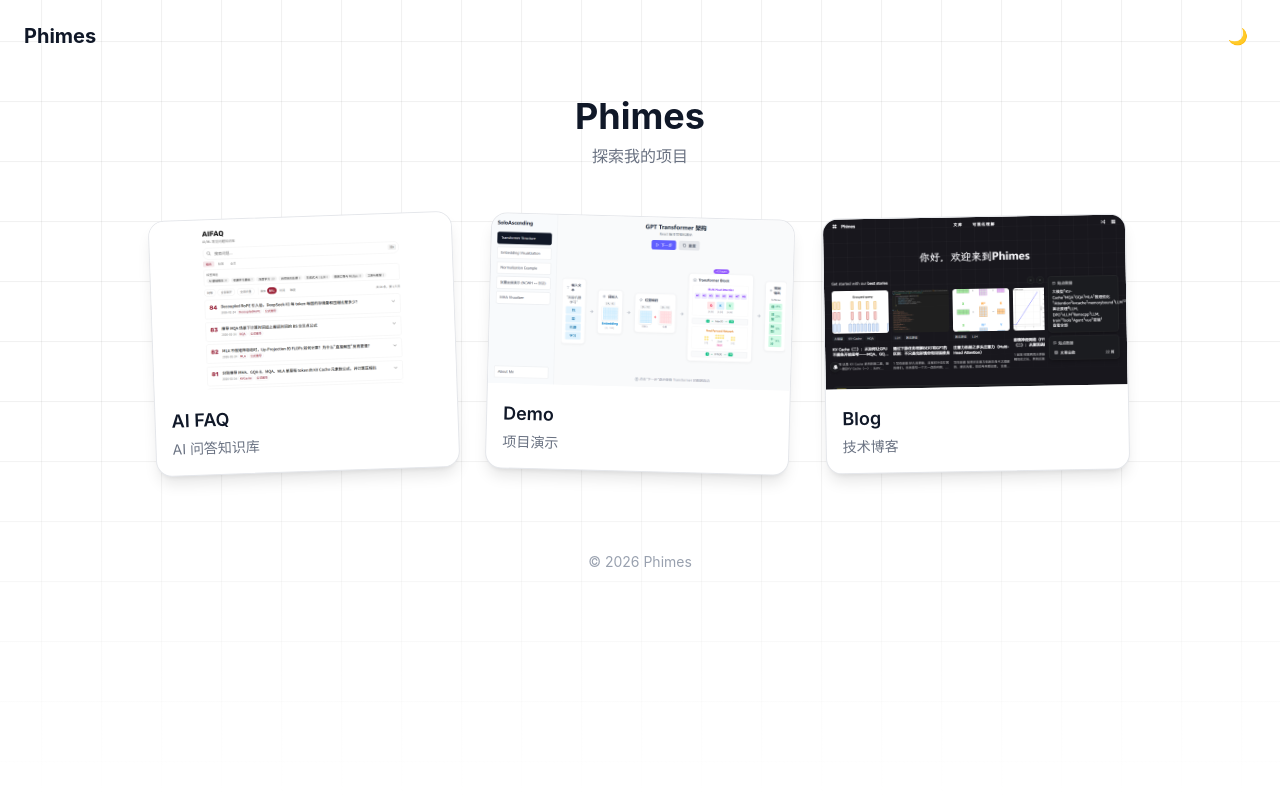
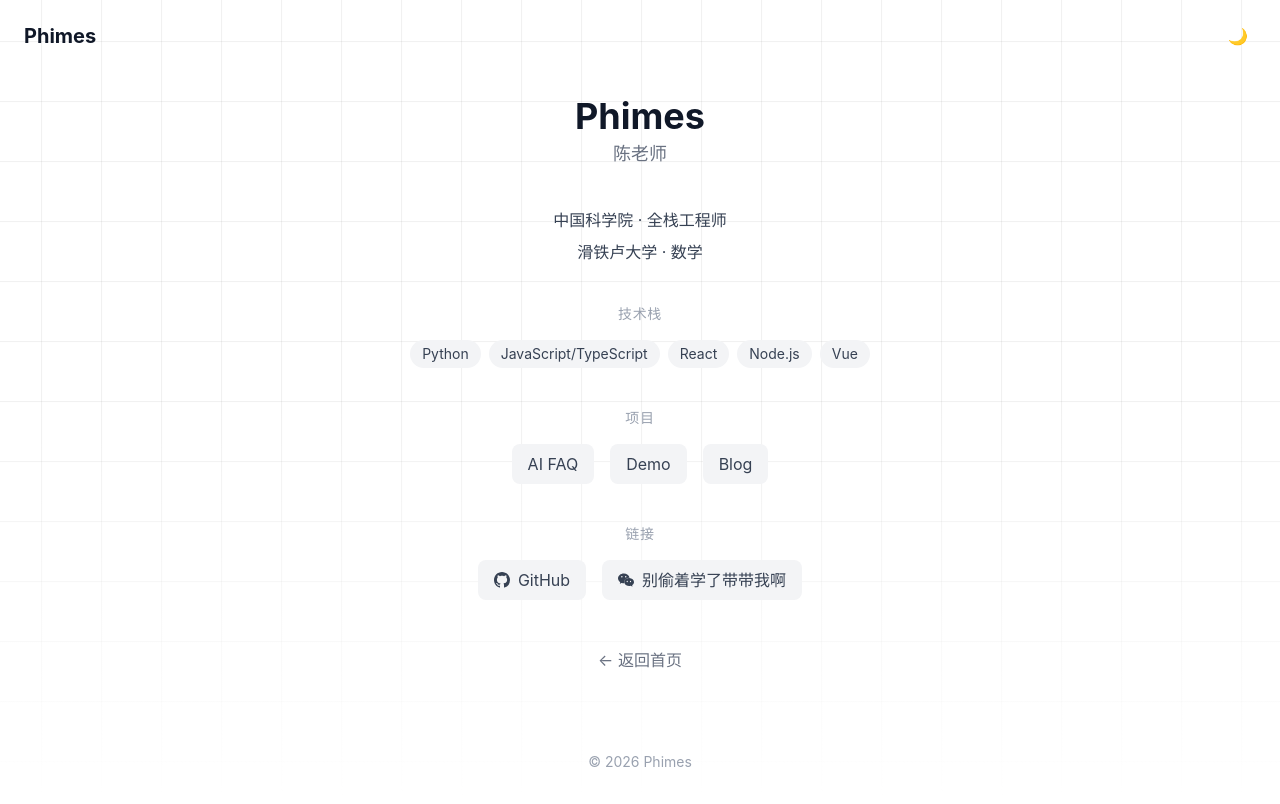
Before and after one commit to re0phimes/phimespace, a React (Vite) app: page /about in a window 1280 px wide. Built offline with nearby package versions, Linux system fonts and the light colour scheme.

Commit message:
feat: add About page with routing and typewriter "了解更多" link
- Add React Router with / and /about routes
- About page: personal info, tech stack badges, projects, GitHub & 公众号 links
- Intro component shows "了解更多" after typewriter finishes
- Extract Home page component

```diff
--- a/package.json
+++ b/package.json
@@ -11,7 +11,8 @@
   },
   "dependencies": {
     "react": "^19.2.0",
-    "react-dom": "^19.2.0"
+    "react-dom": "^19.2.0",
+    "react-router-dom": "^7.13.1"
   },
   "devDependencies": {
     "@eslint/js": "^9.39.1",
--- a/src/App.jsx
+++ b/src/App.jsx
@@ -1,34 +1,24 @@
+import { BrowserRouter, Routes, Route } from 'react-router-dom'
 import { useDarkMode } from './hooks/useDarkMode'
 import { GridBackground } from './components/GridBackground'
 import { Navbar } from './components/Navbar'
-import { SiteCard } from './components/SiteCard'
-import { sites } from './data/sites'
+import { Home } from './pages/Home'
+import { About } from './pages/About'
 
 function App() {
   const [dark, setDark] = useDarkMode()
   return (
-    <>
+    <BrowserRouter>
       <GridBackground />
       <Navbar dark={dark} onToggle={() => setDark(!dark)} />
-      <main className="pt-24 px-6 pb-12 max-w-5xl mx-auto">
-        <div className="text-center mb-12">
-          <h1 className="text-4xl font-bold text-gray-900 dark:text-white mb-2">
-            Phimes
-          </h1>
-          <p className="text-gray-500 dark:text-gray-400">
-            探索我的项目
-          </p>
-        </div>
-        <div className="grid grid-cols-1 md:grid-cols-2 lg:grid-cols-3 gap-8">
-          {sites.map((site) => (
-            <SiteCard key={site.name} {...site} />
-          ))}
-        </div>
-      </main>
+      <Routes>
+        <Route path="/" element={<Home />} />
+        <Route path="/about" element={<About />} />
+      </Routes>
       <footer className="text-center py-8 text-sm text-gray-400 dark:text-gray-600">
         © 2026 Phimes
       </footer>
-    </>
+    </BrowserRouter>
   )
 }
 
--- /dev/null
+++ b/src/components/Intro.jsx
@@ -0,0 +1,65 @@
+import { useState, useEffect, useRef } from 'react'
+import { Link } from 'react-router-dom'
+
+const SHORT_TEXT = '一个热爱技术的开发者'
+const FULL_TEXT = '热衷于探索 AI、Web 开发和开源项目。这里汇集了我的实验场、知识库和技术博客，欢迎随意浏览。'
+
+export function Intro() {
+  const [expanded, setExpanded] = useState(false)
+  const [displayText, setDisplayText] = useState('')
+  const [typingDone, setTypingDone] = useState(false)
+  const intervalRef = useRef(null)
+
+  useEffect(() => {
+    if (expanded) {
+      let i = 0
+      setDisplayText('')
+      setTypingDone(false)
+      intervalRef.current = setInterval(() => {
+        i++
+        if (i <= FULL_TEXT.length) {
+          setDisplayText(FULL_TEXT.slice(0, i))
+        } else {
+          clearInterval(intervalRef.current)
+          setTypingDone(true)
+        }
+      }, 50)
+    } else {
+      clearInterval(intervalRef.current)
+      setDisplayText('')
+      setTypingDone(false)
+    }
+    return () => clearInterval(intervalRef.current)
+  }, [expanded])
+
+  return (
+    <div className="text-center mb-12">
+      <h1 className="text-4xl font-bold text-gray-900 dark:text-white mb-2">
+        Phimes
+      </h1>
+      <p
+        className="text-gray-500 dark:text-gray-400 cursor-pointer hover:text-gray-700 dark:hover:text-gray-200 transition-colors"
+        onClick={() => setExpanded(!expanded)}
+      >
+        {SHORT_TEXT}
+        <span className="ml-1 text-xs">{expanded ? '▲' : '▼'}</span>
+      </p>
+      {expanded && (
+        <div className="mt-3">
+          <p className="text-gray-600 dark:text-gray-300 max-w-lg mx-auto">
+            {displayText}
+            {!typingDone && <span className="animate-pulse">|</span>}
+          </p>
+          {typingDone && (
+            <Link
+              to="/about"
+              className="inline-block mt-3 text-sm text-gray-500 dark:text-gray-400 hover:text-gray-700 dark:hover:text-gray-200 transition-colors underline underline-offset-4"
+            >
+              了解更多 →
+            </Link>
+          )}
+        </div>
+      )}
+    </div>
+  )
+}
--- /dev/null
+++ b/src/pages/About.jsx
@@ -0,0 +1,93 @@
+import { Link } from 'react-router-dom'
+import { sites } from '../data/sites'
+
+const techStack = ['Python', 'JavaScript/TypeScript', 'React', 'Node.js', 'Vue']
+
+export function About() {
+  return (
+    <main className="pt-24 px-6 pb-12 max-w-3xl mx-auto">
+      <div className="text-center mb-10">
+        <h1 className="text-4xl font-bold text-gray-900 dark:text-white mb-1">
+          Phimes
+        </h1>
+        <p className="text-lg text-gray-500 dark:text-gray-400">
+          陈老师
+        </p>
+      </div>
+
+      <div className="space-y-2 text-center mb-10 text-gray-700 dark:text-gray-300">
+        <p>中国科学院 · 全栈工程师</p>
+        <p>滑铁卢大学 · 数学</p>
+      </div>
+
+      <section className="mb-10">
+        <h2 className="text-sm font-medium text-gray-400 dark:text-gray-500 uppercase tracking-wider text-center mb-4">
+          技术栈
+        </h2>
+        <div className="flex flex-wrap justify-center gap-2">
+          {techStack.map((tech) => (
+            <span
+              key={tech}
+              className="px-3 py-1 rounded-full text-sm bg-gray-100 dark:bg-gray-800 text-gray-700 dark:text-gray-300"
+            >
+              {tech}
+            </span>
+          ))}
+        </div>
+      </section>
+
+      <section className="mb-10">
+        <h2 className="text-sm font-medium text-gray-400 dark:text-gray-500 uppercase tracking-wider text-center mb-4">
+          项目
+        </h2>
+        <div className="flex flex-wrap justify-center gap-4">
+          {sites.map((site) => (
+            <a
+              key={site.name}
+              href={site.url}
+              target="_blank"
+              rel="noopener noreferrer"
+              className="px-4 py-2 rounded-lg bg-gray-100 dark:bg-gray-800 text-gray-700 dark:text-gray-300 hover:bg-gray-200 dark:hover:bg-gray-700 transition-colors"
+            >
+              {site.name}
+            </a>
+          ))}
+        </div>
+      </section>
+
+      <section className="mb-12">
+        <h2 className="text-sm font-medium text-gray-400 dark:text-gray-500 uppercase tracking-wider text-center mb-4">
+          链接
+        </h2>
+        <div className="flex flex-wrap justify-center gap-4">
+          <a
+            href="https://github.com/re0phimes"
+            target="_blank"
+            rel="noopener noreferrer"
+            className="inline-flex items-center gap-2 px-4 py-2 rounded-lg bg-gray-100 dark:bg-gray-800 text-gray-700 dark:text-gray-300 hover:bg-gray-200 dark:hover:bg-gray-700 transition-colors"
+          >
+            <svg className="w-4 h-4" viewBox="0 0 24 24" fill="currentColor">
+              <path d="M12 0C5.37 0 0 5.37 0 12c0 5.31 3.435 9.795 8.205 11.385.6.105.825-.255.825-.57 0-.285-.015-1.23-.015-2.235-3.015.555-3.795-.735-4.035-1.41-.135-.345-.72-1.41-1.23-1.695-.42-.225-1.02-.78-.015-.795.945-.015 1.62.87 1.845 1.23 1.08 1.815 2.805 1.305 3.495.99.105-.78.42-1.305.765-1.605-2.67-.3-5.46-1.335-5.46-5.925 0-1.305.465-2.385 1.23-3.225-.12-.3-.54-1.53.12-3.18 0 0 1.005-.315 3.3 1.23.96-.27 1.98-.405 3-.405s2.04.135 3 .405c2.295-1.56 3.3-1.23 3.3-1.23.66 1.65.24 2.88.12 3.18.765.84 1.23 1.905 1.23 3.225 0 4.605-2.805 5.625-5.475 5.925.435.375.81 1.095.81 2.22 0 1.605-.015 2.895-.015 3.3 0 .315.225.69.825.57A12.02 12.02 0 0024 12c0-6.63-5.37-12-12-12z" />
+            </svg>
+            GitHub
+          </a>
+          <span className="inline-flex items-center gap-2 px-4 py-2 rounded-lg bg-gray-100 dark:bg-gray-800 text-gray-700 dark:text-gray-300">
+            <svg className="w-4 h-4" viewBox="0 0 24 24" fill="currentColor">
+              <path d="M8.691 2.188C3.891 2.188 0 5.476 0 9.53c0 2.212 1.17 4.203 3.002 5.55a.59.59 0 01.213.665l-.39 1.48c-.019.07-.048.141-.048.213 0 .163.13.295.29.295a.326.326 0 00.167-.054l1.903-1.114a.864.864 0 01.717-.098 10.16 10.16 0 002.837.403c.276 0 .543-.027.811-.05-.857-2.578.157-4.972 1.932-6.446 1.703-1.415 3.882-1.98 5.853-1.838-.576-3.583-4.196-6.348-8.596-6.348zM5.785 5.991c.642 0 1.162.529 1.162 1.18a1.17 1.17 0 01-1.162 1.178A1.17 1.17 0 014.623 7.17c0-.651.52-1.18 1.162-1.18zm5.813 0c.642 0 1.162.529 1.162 1.18a1.17 1.17 0 01-1.162 1.178 1.17 1.17 0 01-1.162-1.178c0-.651.52-1.18 1.162-1.18zm5.34 2.867c-1.797-.052-3.746.512-5.28 1.786-1.72 1.428-2.687 3.72-1.78 6.22.942 2.453 3.666 4.229 6.884 4.229.826 0 1.622-.12 2.361-.336a.722.722 0 01.598.082l1.584.926a.272.272 0 00.14.045c.134 0 .24-.11.24-.245 0-.06-.024-.12-.04-.178l-.325-1.233a.492.492 0 01.177-.554C23.028 18.48 24 16.82 24 14.98c0-3.21-2.994-5.862-7.062-6.122zM13.85 13.24c.535 0 .969.44.969.982a.976.976 0 01-.969.983.976.976 0 01-.969-.983c0-.542.434-.982.97-.982zm4.905 0c.535 0 .969.44.969.982a.976.976 0 01-.969.983.976.976 0 01-.969-.983c0-.542.434-.982.969-.982z" />
+            </svg>
+            别偷着学了带带我啊
+          </span>
+        </div>
+      </section>
+
+      <div className="text-center">
+        <Link
+          to="/"
+          className="text-gray-500 dark:text-gray-400 hover:text-gray-700 dark:hover:text-gray-200 transition-colors"
+        >
+          ← 返回首页
+        </Link>
+      </div>
+    </main>
+  )
+}
--- /dev/null
+++ b/src/pages/Home.jsx
@@ -0,0 +1,16 @@
+import { Intro } from '../components/Intro'
+import { SiteCard } from '../components/SiteCard'
+import { sites } from '../data/sites'
+
+export function Home() {
+  return (
+    <main className="pt-24 px-6 pb-12 max-w-7xl mx-auto">
+      <Intro />
+      <div className="grid grid-cols-1 md:grid-cols-2 lg:grid-cols-3 gap-8">
+        {sites.map((site) => (
+          <SiteCard key={site.name} {...site} />
+        ))}
+      </div>
+    </main>
+  )
+}
```
Also changed, not shown: 1 other file (tests, documents, lock files or other folders).
